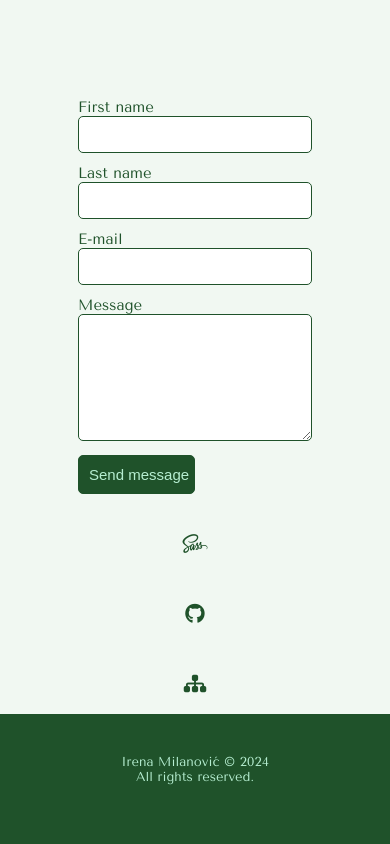
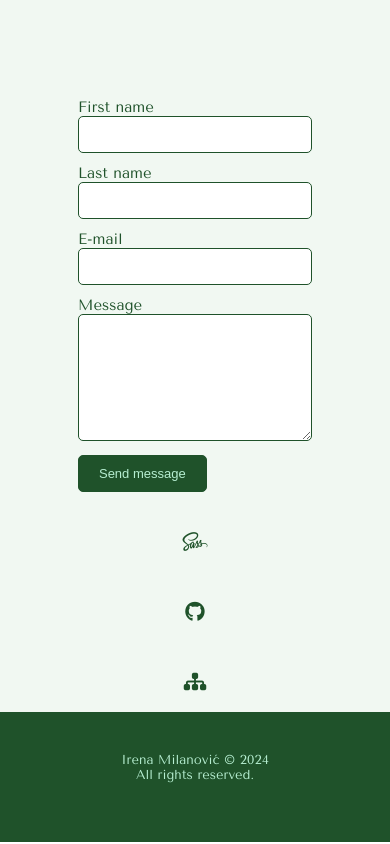
Before and after one commit to irenamilanovic/portfolio, a plain HTML site: page index.html in a window 390 px wide. Shown: the part 4000-4844 px from the top of the page. Drawn offline with nearby package versions, Linux system fonts and the light colour scheme.

Commit message:
Add files via upload

```diff
--- a/css/responsive.css
+++ b/css/responsive.css
@@ -109,6 +109,9 @@
    .contact p{
       font-size: 16px;
    }
+   #forma #btnMessage{
+      width: 50%;
+   }
 }
 @media screen and (max-width: 480px) {
    header{
@@ -202,8 +205,8 @@
       font-size: 15px;
    }
    #forma #btnMessage{
-      font-size: 15px;
-      width: 50%;
+      font-size: 13px;
+      width: 55%;
    }
    footer p{
       font-size: 13px;
```
